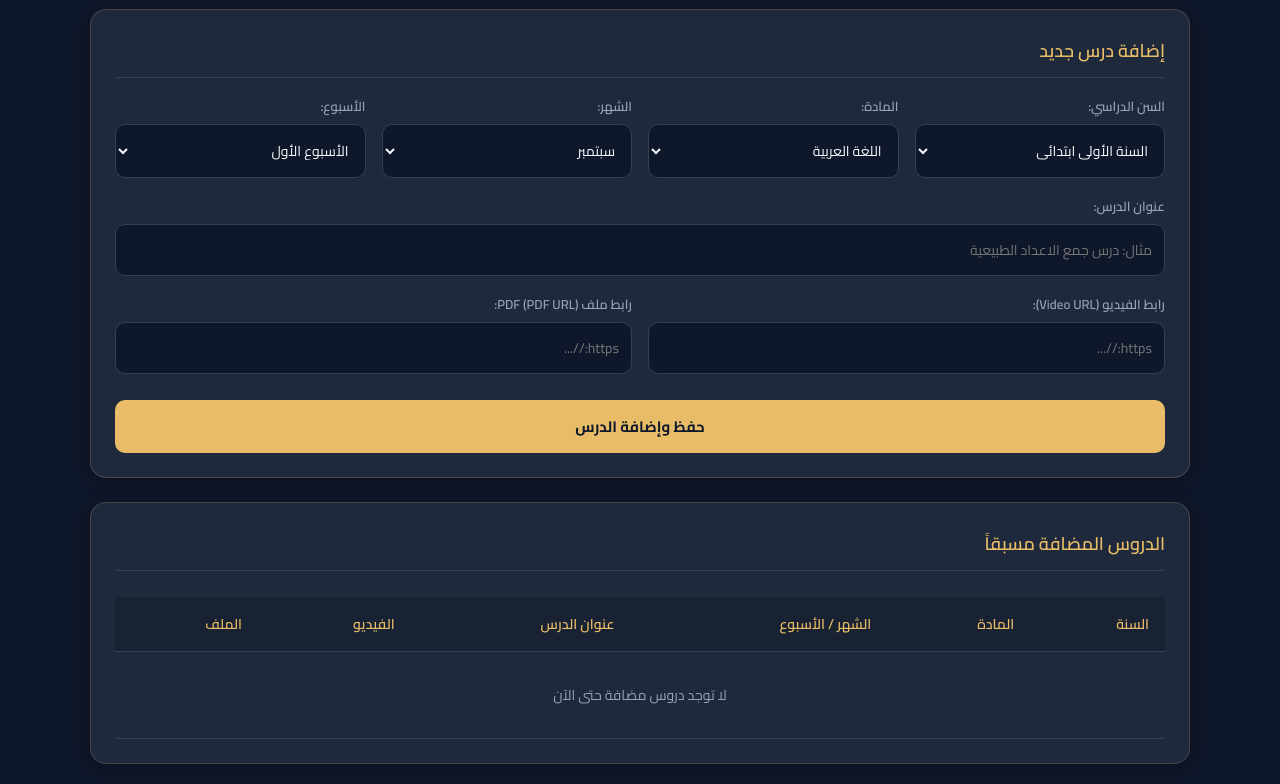
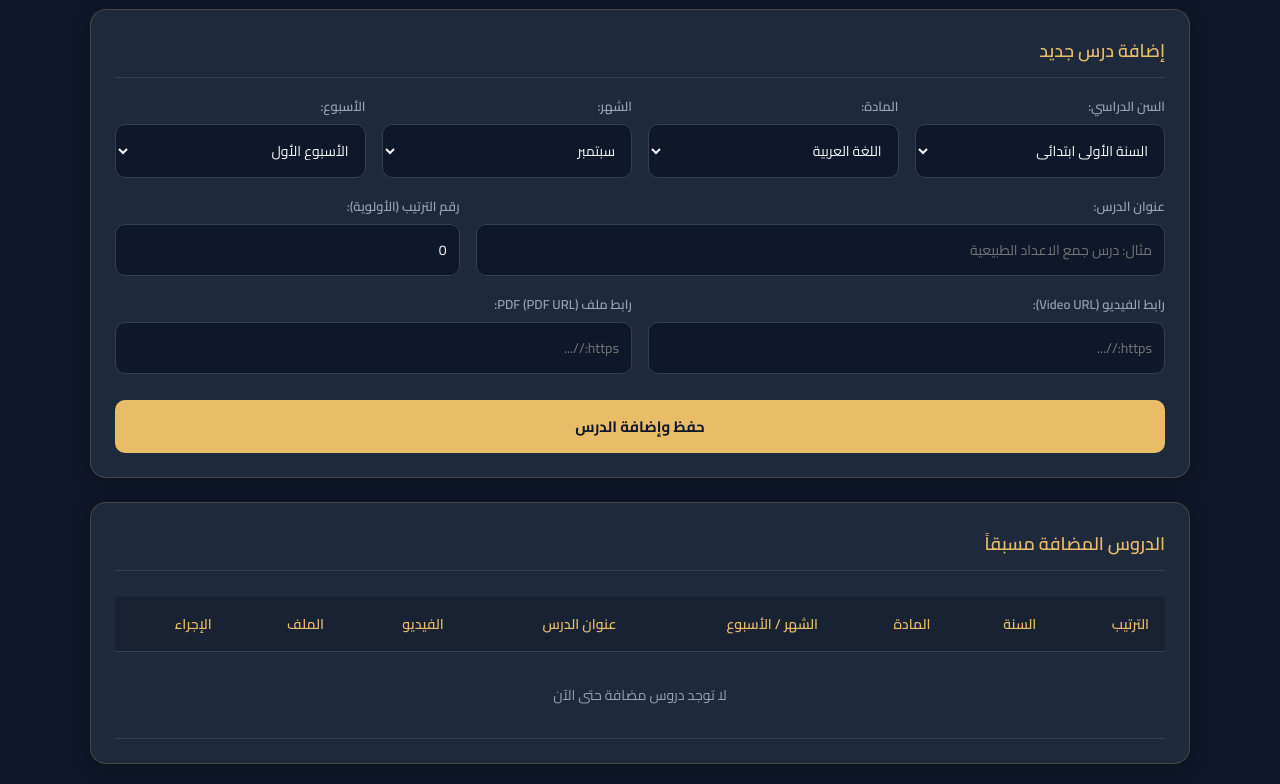
Before and after one commit to hamza3838/Dekiche_Academy_bordj_bounaAma, a Flask app: page /teacher-dashboard in a window 1280 px wide. Shown: the part 219-1003 px from the top of the page. Run offline with Flask 3, Linux system fonts and the light colour scheme; the visitor is signed in with stand-in values (Sample User, id 1).

Commit message:
Update teacher_dashboard.html

```diff
--- a/templates/teacher_dashboard.html
+++ b/templates/teacher_dashboard.html
@@ -36,6 +36,8 @@
         .empty-row { text-align: center; color: #94a3b8; padding: 30px; font-size: 14px; }
         a.link-val { color: #38bdf8; text-decoration: none; }
         a.link-val:hover { text-decoration: underline; }
+        .btn-delete { background: #ef4444; color: white; border: none; padding: 6px 12px; border-radius: 6px; cursor: pointer; font-weight: 600; font-size: 13px; transition: 0.2s; }
+        .btn-delete:hover { background: #dc2626; }
     </style>
 </head>
 <body>
@@ -101,10 +103,15 @@
                     </div>
                 </div>
 
-                <div class="form-grid" style="grid-template-columns: 1fr;">
+                <div class="form-grid" style="grid-template-columns: 2fr 1fr;">
                     <div class="form-group">
                         <label>عنوان الدرس:</label>
                         <input type="text" name="title" placeholder="مثال: درس جمع الاعداد الطبيعية" required>
+                    </div>
+                    <!-- حقل ترتيب الدرس الجديد -->
+                    <div class="form-group">
+                        <label>رقم الترتيب (الأولوية):</label>
+                        <input type="number" name="lesson_order" value="0" placeholder="0" required>
                     </div>
                 </div>
 
@@ -129,29 +136,38 @@
                 <table>
                     <thead>
                         <tr>
+                            <th>الترتيب</th>
                             <th>السنة</th>
                             <th>المادة</th>
                             <th>الشهر / الأسبوع</th>
                             <th>عنوان الدرس</th>
                             <th>الفيديو</th>
                             <th>الملف</th>
+                            <th>الإجراء</th>
                         </tr>
                     </thead>
                     <tbody>
                         {% if lessons %}
                             {% for l in lessons %}
                             <tr>
+                                <td style="color: #e9bd68; font-weight: bold;">{{ l.lesson_order or 0 }}</td>
                                 <td>{{ l.school_year }}</td>
                                 <td>{{ l.subject }}</td>
                                 <td>{{ l.month }} - {{ l.week }}</td>
                                 <td style="font-weight: 600; color: #e9bd68;">{{ l.title }}</td>
                                 <td><a href="{{ l.video_url }}" target="_blank" class="link-val">رابط الفيديو</a></td>
                                 <td><a href="{{ l.pdf_url }}" target="_blank" class="link-val">ملف PDF</a></td>
+                                <td>
+                                    <!-- زر حذف الدرس -->
+                                    <form action="{{ url_for('delete_lesson', lesson_id=l.id) }}" method="POST" onsubmit="return confirm('هل أنت متأكد من حذف هذا الدرس؟');" style="display:inline;">
+                                        <button type="submit" class="btn-delete">حذف</button>
+                                    </form>
+                                </td>
                             </tr>
                             {% endfor %}
                         {% else %}
                             <tr>
-                                <td colspan="6" class="empty-row">لا توجد دروس مضافة حتى الآن</td>
+                                <td colspan="8" class="empty-row">لا توجد دروس مضافة حتى الآن</td>
                             </tr>
                         {% endif %}
                     </tbody>
```
